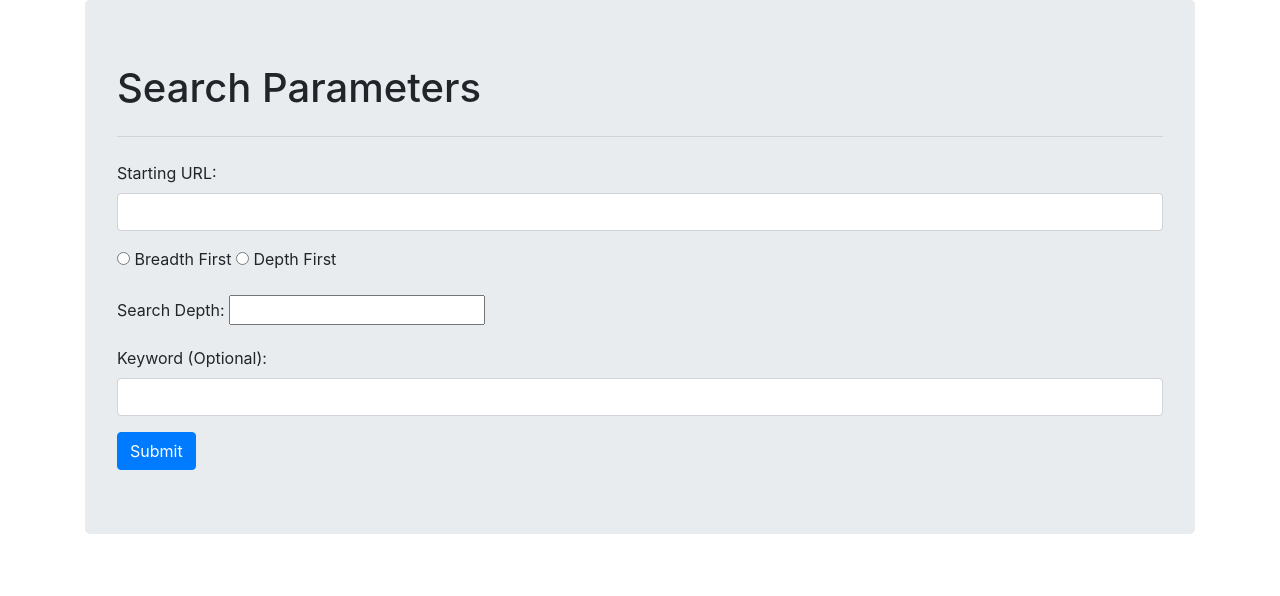
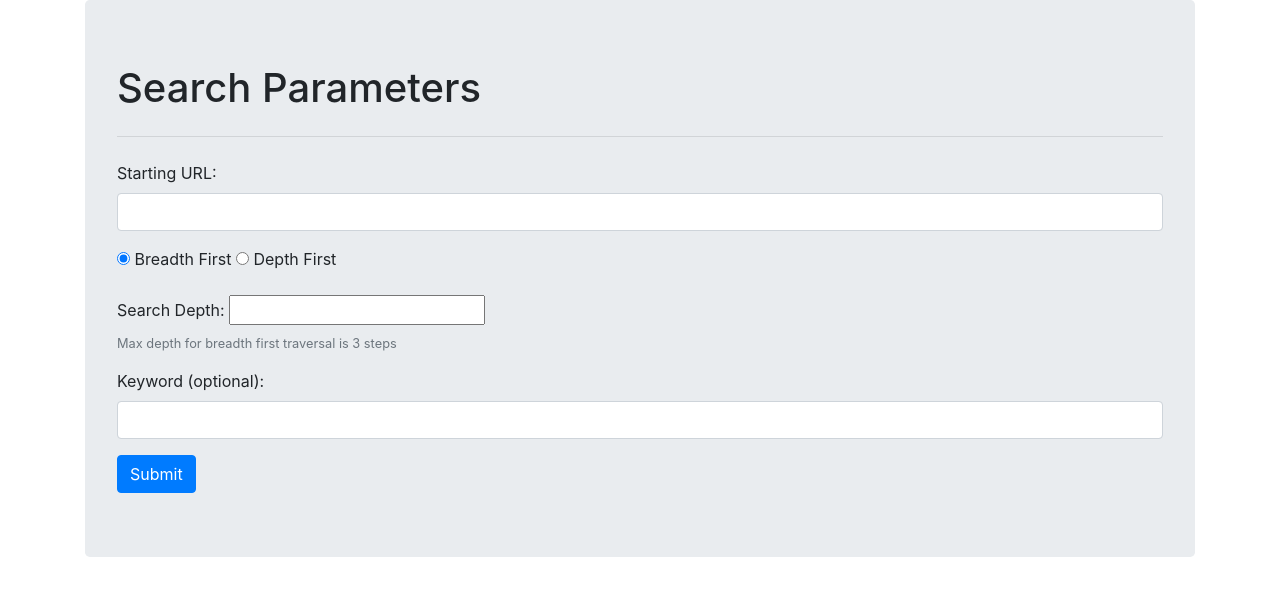
Before and after one commit to HipplerJ/CS467_Lyra_Web2, a Flask app: page /search in a window 1280 px wide. Shown: the part 56-652 px from the top of the page. Run offline with Flask 2, Linux system fonts and the light colour scheme; some libraries are stand-ins or nearby versions.

Commit message:
Revert search forms to normal HTML

```diff
--- a/templates/search.html
+++ b/templates/search.html
@@ -34,29 +34,44 @@
 
         <!-- else, if no cookie, render a normal text input form -->
         {% else %}
-        {{ render_field(form.starting_url, class_="form-control") }}
+          <!-- {{ render_field(form.starting_url, class_="form-control") }} -->
+          <label for="starting_url">Starting URL:</label>
+          <input class="form-control" id="starting_url" required type="text" name="starting_url" value>
+
         {% endif %}
 
       </div>
 
       <!-- Radio input for method -->
       <div class="form-group">
-        {% for subfield in form.method %}
+        <!-- {% for subfield in form.method %}
           <tr>
             <td>{{ subfield }}</td>
             <td>{{ subfield.label }}</td>
           </tr>
-        {% endfor %}
+        {% endfor %} -->
+        <input id="method-0" name="method" type="radio"  value="breadth" checked="checked" required>
+        <label for="method-0">Breadth First</label>
+        <input id="method-1" name="method" type="radio"  value="depth">
+        <label for="method-1">Depth First</label>
+
       </div>
 
       <!-- input for depth -->
       <div class="form-group">
-        {{ render_field(form.depth) }}
+        <!-- {{ render_field(form.depth) }} -->
+        <label for="depth">Search Depth:</label>
+        <!-- TODO change min and max depending on if bfs or dfs is set (js listener), change to int-->
+        <input id="depth" name="depth" required type="number" value>
+        <small id="depthHelp" class="form-text text-muted">Max depth for breadth first traversal is 3 steps</small>
       </div>
 
       <!-- Text input for optional keyword -->
       <div class="form-group">
-        {{ render_field(form.keyword, class_="form-control") }}
+        <!-- {{ render_field(form.keyword, class_="form-control") }} -->
+        <label for="keyword">Keyword (optional):</label>
+        <input class="form-control" id="keyword" name="keyword" type="text" value>
+
       </div>
 
       <!-- Submit button -->
```
Lines whose indentation alone changed are shown as unchanged.
